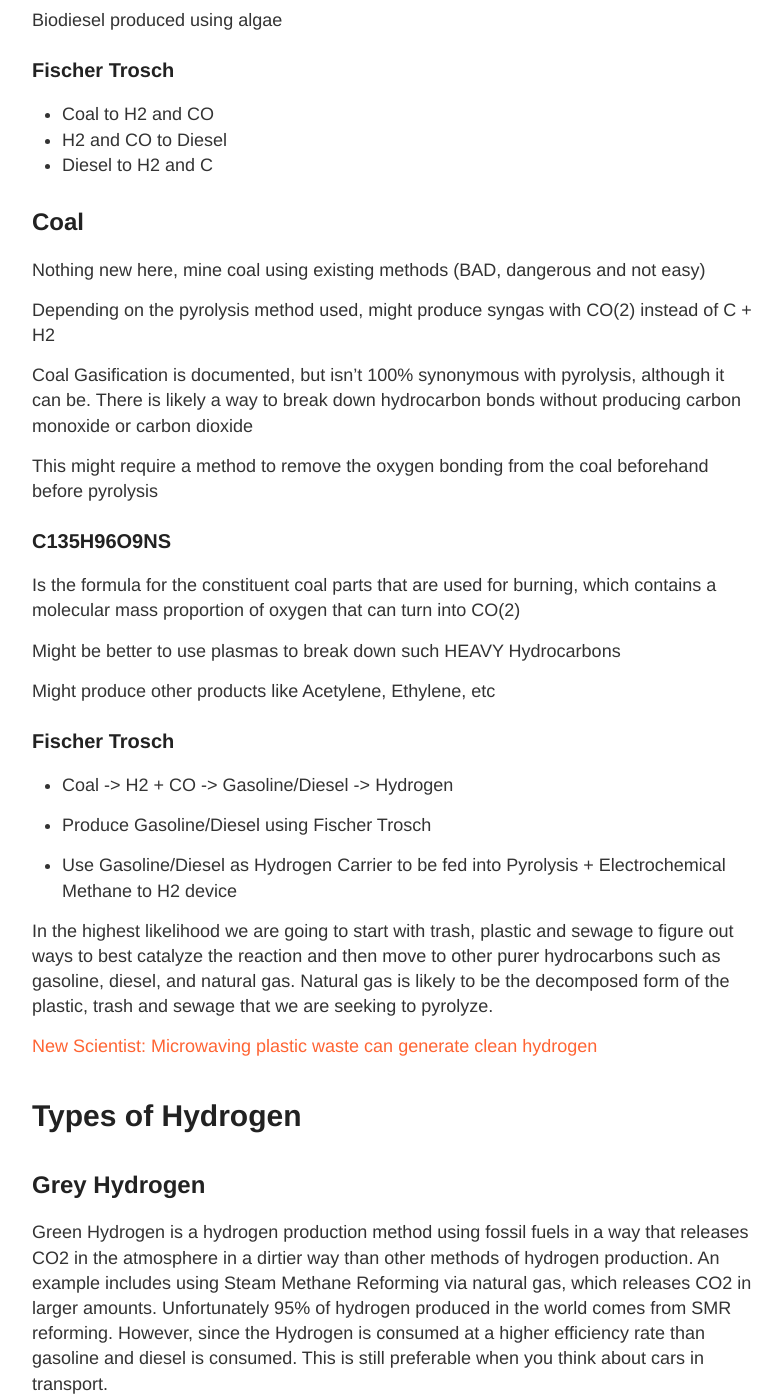
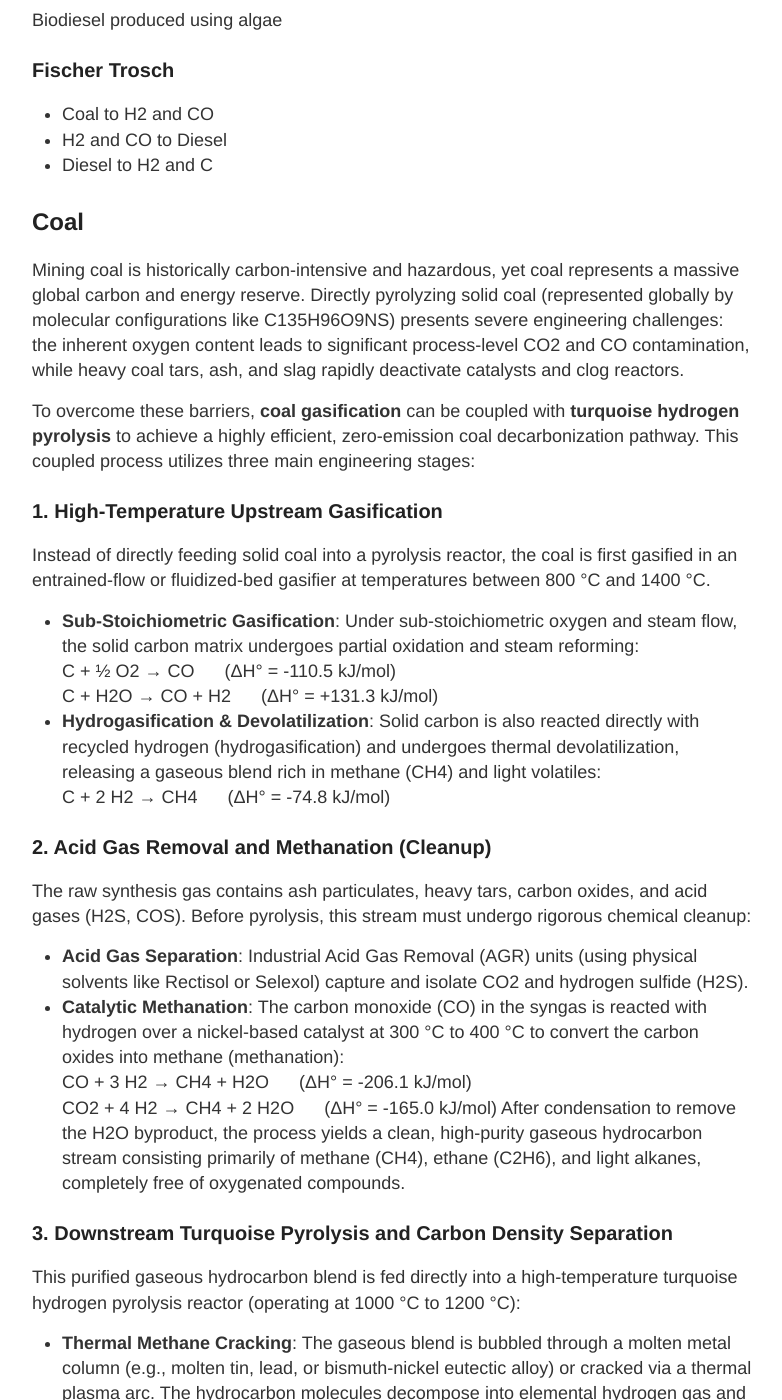
Before and after one commit to YungRaj/YungRaj.github.io, a Jekyll site: the page built from _posts/2022-08-15-Hydrogen.md, in a window 1280 px wide and 1400 px high, scrolled down 8109 px. Shown: the whole window, without its empty margins (248-1030 px from the left). Built offline with Jekyll 4.4.1, drawn with Linux system fonts in a browser that asks for light colours; some of the changed text lies outside the part shown.

Commit message:
Coal gasification and turquoise hydrogen

```diff
--- a/_posts/2022-08-15-Hydrogen.md
+++ b/_posts/2022-08-15-Hydrogen.md
@@ -139,21 +139,43 @@ Biodiesel produced using algae
 
 ## Coal
 
-Nothing new here, mine coal using existing methods (BAD, dangerous and not easy)
+Mining coal is historically carbon-intensive and hazardous, yet coal represents a massive global carbon and energy reserve. Directly pyrolyzing solid coal (represented globally by molecular configurations like C<sub>135</sub>H<sub>96</sub>O<sub>9</sub>NS) presents severe engineering challenges: the inherent oxygen content leads to significant process-level CO<sub>2</sub> and CO contamination, while heavy coal tars, ash, and slag rapidly deactivate catalysts and clog reactors.
 
-Depending on the pyrolysis method used, might produce syngas with CO(2) instead of C + H2
+To overcome these barriers, **coal gasification** can be coupled with **turquoise hydrogen pyrolysis** to achieve a highly efficient, zero-emission coal decarbonization pathway. This coupled process utilizes three main engineering stages:
 
-Coal Gasification is documented, but isn’t 100% synonymous with pyrolysis, although it can be. There is likely a way to break down hydrocarbon bonds without producing carbon monoxide or carbon dioxide
+### 1. High-Temperature Upstream Gasification
+Instead of directly feeding solid coal into a pyrolysis reactor, the coal is first gasified in an entrained-flow or fluidized-bed gasifier at temperatures between 800 &deg;C and 1400 &deg;C.
+* **Sub-Stoichiometric Gasification**: Under sub-stoichiometric oxygen and steam flow, the solid carbon matrix undergoes partial oxidation and steam reforming:
+  <br>C + &frac12; O<sub>2</sub> &rarr; CO &nbsp;&nbsp;&nbsp;&nbsp; (&Delta;H&deg; = -110.5 kJ/mol)
+  <br>C + H<sub>2</sub>O &rarr; CO + H<sub>2</sub> &nbsp;&nbsp;&nbsp;&nbsp; (&Delta;H&deg; = +131.3 kJ/mol)
+* **Hydrogasification & Devolatilization**: Solid carbon is also reacted directly with recycled hydrogen (hydrogasification) and undergoes thermal devolatilization, releasing a gaseous blend rich in methane (CH<sub>4</sub>) and light volatiles:
+  <br>C + 2 H<sub>2</sub> &rarr; CH<sub>4</sub> &nbsp;&nbsp;&nbsp;&nbsp; (&Delta;H&deg; = -74.8 kJ/mol)
 
-This might require a method to remove the oxygen bonding from the coal beforehand before pyrolysis
+### 2. Acid Gas Removal and Methanation (Cleanup)
+The raw synthesis gas contains ash particulates, heavy tars, carbon oxides, and acid gases (H<sub>2</sub>S, COS). Before pyrolysis, this stream must undergo rigorous chemical cleanup:
+* **Acid Gas Separation**: Industrial Acid Gas Removal (AGR) units (using physical solvents like Rectisol or Selexol) capture and isolate CO<sub>2</sub> and hydrogen sulfide (H<sub>2</sub>S).
+* **Catalytic Methanation**: The carbon monoxide (CO) in the syngas is reacted with hydrogen over a nickel-based catalyst at 300 &deg;C to 400 &deg;C to convert the carbon oxides into methane (methanation):
+  <br>CO + 3 H<sub>2</sub> &rarr; CH<sub>4</sub> + H<sub>2</sub>O &nbsp;&nbsp;&nbsp;&nbsp; (&Delta;H&deg; = -206.1 kJ/mol)
+  <br>CO<sub>2</sub> + 4 H<sub>2</sub> &rarr; CH<sub>4</sub> + 2 H<sub>2</sub>O &nbsp;&nbsp;&nbsp;&nbsp; (&Delta;H&deg; = -165.0 kJ/mol)
+After condensation to remove the H<sub>2</sub>O byproduct, the process yields a clean, high-purity gaseous hydrocarbon stream consisting primarily of methane (CH<sub>4</sub>), ethane (C<sub>2</sub>H<sub>6</sub>), and light alkanes, completely free of oxygenated compounds.
+
+### 3. Downstream Turquoise Pyrolysis and Carbon Density Separation
+This purified gaseous hydrocarbon blend is fed directly into a high-temperature turquoise hydrogen pyrolysis reactor (operating at 1000 &deg;C to 1200 &deg;C):
+* **Thermal Methane Cracking**: The gaseous blend is bubbled through a molten metal column (e.g., molten tin, lead, or bismuth-nickel eutectic alloy) or cracked via a thermal plasma arc. The hydrocarbon molecules decompose into elemental hydrogen gas and solid carbon:
+  <br>CH<sub>4(g)</sub> &rarr; C<sub>(s)</sub> + 2 H<sub>2(g)</sub> &nbsp;&nbsp;&nbsp;&nbsp; (&Delta;H&deg; = +74.8 kJ/mol)
+  <br>C<sub>2</sub>H<sub>6(g)</sub> &rarr; 2 C<sub>(s)</sub> + 3 H<sub>2(g)</sub> &nbsp;&nbsp;&nbsp;&nbsp; (&Delta;H&deg; = +84.7 kJ/mol)
+* **Density Separation**: Because the density of the solid carbon product (approx. 1.8 to 2.1 g/cm<sup>3</sup>) is significantly lower than that of the molten metal media (e.g., molten tin is ~6.9 g/cm<sup>3</sup>), the carbon black or graphite floats rapidly to the top of the liquid metal melt. It is continuously siphoned or skimmed off as a high-value solid byproduct (used for battery anodes, tires, or structural carbon), while pure, carbon-free gaseous hydrogen is recovered at the top of the reactor.
+
+Through this coupled routing, the chemical energy of coal is recovered entirely as clean hydrogen and structured solid carbon, bypassing SMR emissions and achieving complete decarbonization of the coal feedstock.
 
 ### C135H96O9NS
 
-Is the formula for the constituent coal parts that are used for burning, which contains a molecular mass proportion of oxygen that can turn into CO(2)
+In coal chemistry, **C<sub>135</sub>H<sub>96</sub>O<sub>9</sub>NS** represents the empirical molecular formula for a dry, ash-free bituminous coal monomer (molar mass approximately 1900 g/mol). Understanding this composition highlights why direct pyrolysis is challenging:
+* **Oxygen Contamination**: The presence of 9 oxygen atoms per monomer (~7.5% by weight) means that any direct thermal cracking will cause oxygen to bind with carbon, producing process-level CO<sub>2</sub> and CO in the output gas.
+* **Heteroatom Removal**: The sulfur and nitrogen atoms present in the macromolecule will form acid gases (like H<sub>2</sub>S and NH<sub>3</sub>) during heating, which must be captured to prevent catalyst poisoning in downstream components.
+* **Heavy Hydrocarbon Cracking**: Breaking down such a dense and complex macromolecular structure requires extreme energy inputs. High-temperature thermal plasma reactors (operating above 2000 &deg;C) can crack these heavy hydrocarbons directly, but tend to yield a mixture of gaseous hydrogen and unsaturated intermediates (such as acetylene C<sub>2</sub>H<sub>2</sub> and ethylene C<sub>2</sub>H<sub>4</sub>) rather than pure methane.
 
-Might be better to use plasmas to break down such HEAVY Hydrocarbons
-
-Might produce other products like Acetylene, Ethylene, etc
+Consequently, upstream gasification remains the preferred method to break down this complex structure into clean gaseous intermediates prior to final turquoise pyrolysis.
 
 ### Fischer Trosch
 
```
